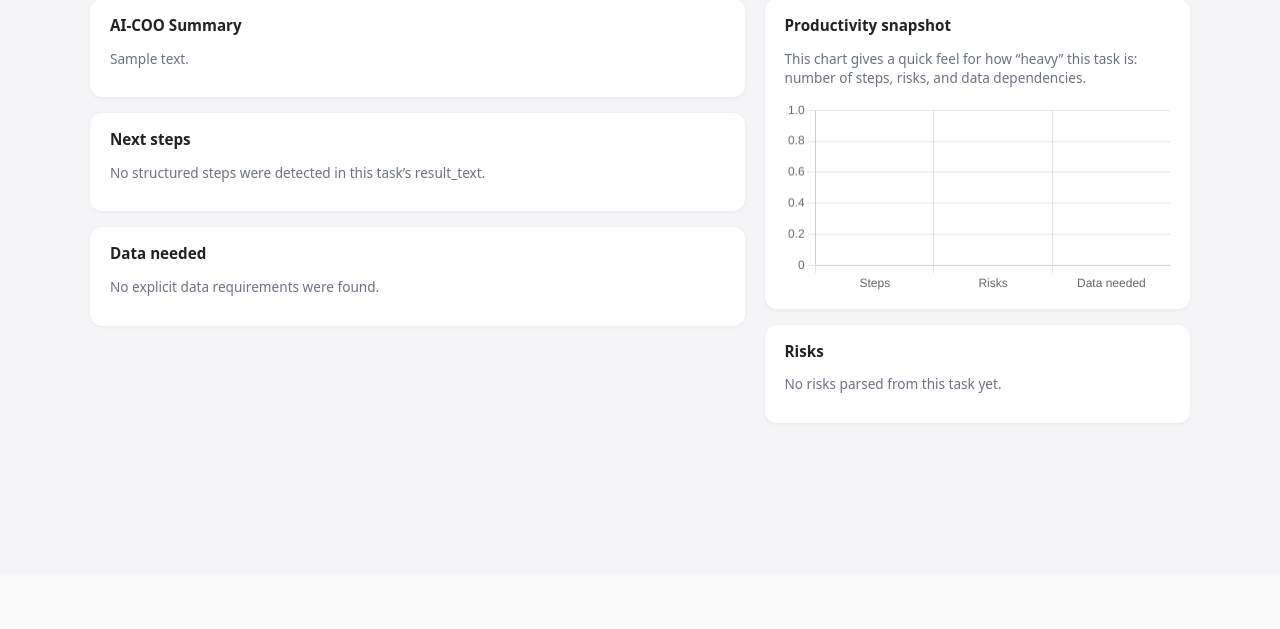
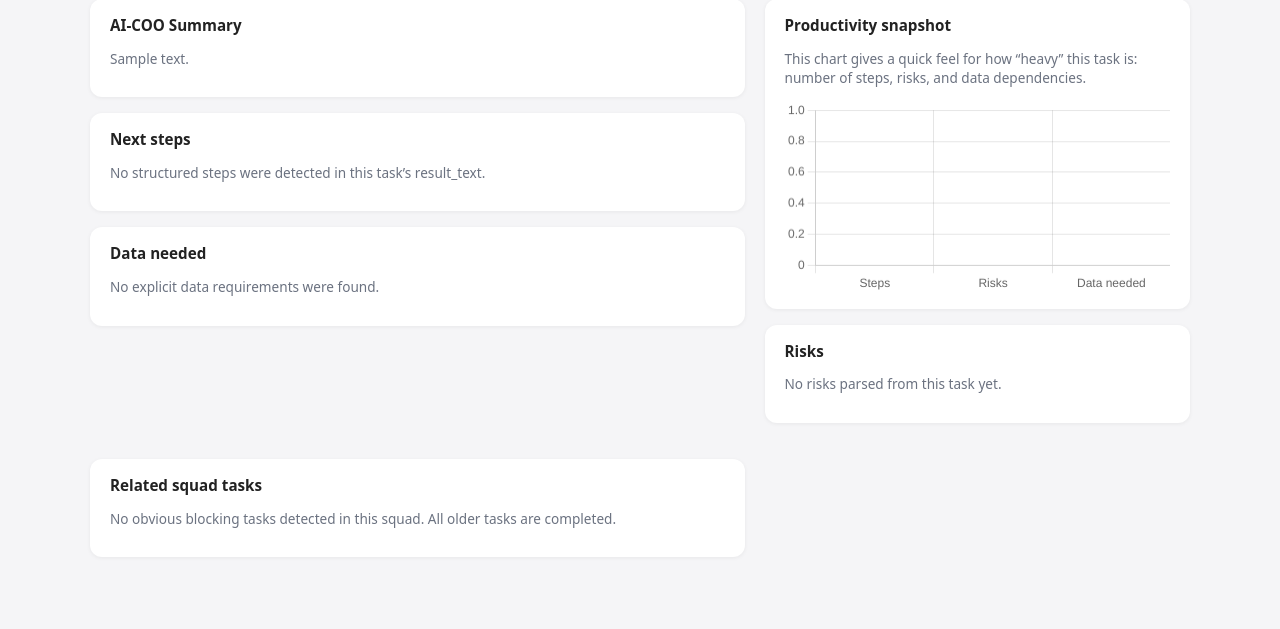
Before and after one commit to RonaldReddy024/ai-coo, a FastAPI app: page /tasks/1/view in a window 1280 px wide. Shown: the part 225-854 px from the top of the page. Before the commit the page ends 618 px from the top, so only its background shows below. Run offline with FastAPI, Linux system fonts and the light colour scheme; tables that the repository leaves empty hold one stand-in row (values such as "Sample post").

Commit message:
Update task_detail.html

```diff
--- a/app/templates/task_detail.html
+++ b/app/templates/task_detail.html
@@ -210,6 +210,56 @@
           {% endif %}
         </div>
       </div>
+
+        <div class="card">
+          <div class="section-title">Related squad tasks</div>
+
+          {% if blocking_upstream %}
+            <p class="muted">
+              ⚠️ This task may depend on
+              <strong>{{ blocking_upstream|length }}</strong>
+              earlier tasks in the same company/squad that are <strong>not completed yet</strong>.
+            </p>
+          {% else %}
+            <p class="muted">
+              No obvious blocking tasks detected in this squad. All older tasks are completed.
+            </p>
+          {% endif %}
+
+          {% if upstream_tasks %}
+            <div class="section-title" style="margin-top:10px;">Potential prerequisites (older)</div>
+            <ul>
+              {% for t in upstream_tasks %}
+                <li>
+                  <a href="/tasks/{{ t.id }}/view">
+                    #{{ t.id }} · {{ t.title }}
+                  </a>
+                  {% if t.status != "completed" %}
+                    <span class="pill pill-fallback">🕒 {{ t.status|upper }}</span>
+                  {% else %}
+                    <span class="pill pill-status-completed">✓ COMPLETED</span>
+                  {% endif %}
+                </li>
+              {% endfor %}
+            </ul>
+          {% endif %}
+
+          {% if downstream_tasks %}
+            <div class="section-title" style="margin-top:10px;">Follow-up tasks (newer)</div>
+            <ul>
+              {% for t in downstream_tasks %}
+                <li>
+                  <a href="/tasks/{{ t.id }}/view">
+                    #{{ t.id }} · {{ t.title }}
+                  </a>
+                  <span class="pill pill-status-{{ t.status }}">
+                    {{ t.status|upper }}
+                  </span>
+                </li>
+              {% endfor %}
+            </ul>
+          {% endif %}
+        </div>
     </div>
   </div>
 
```
